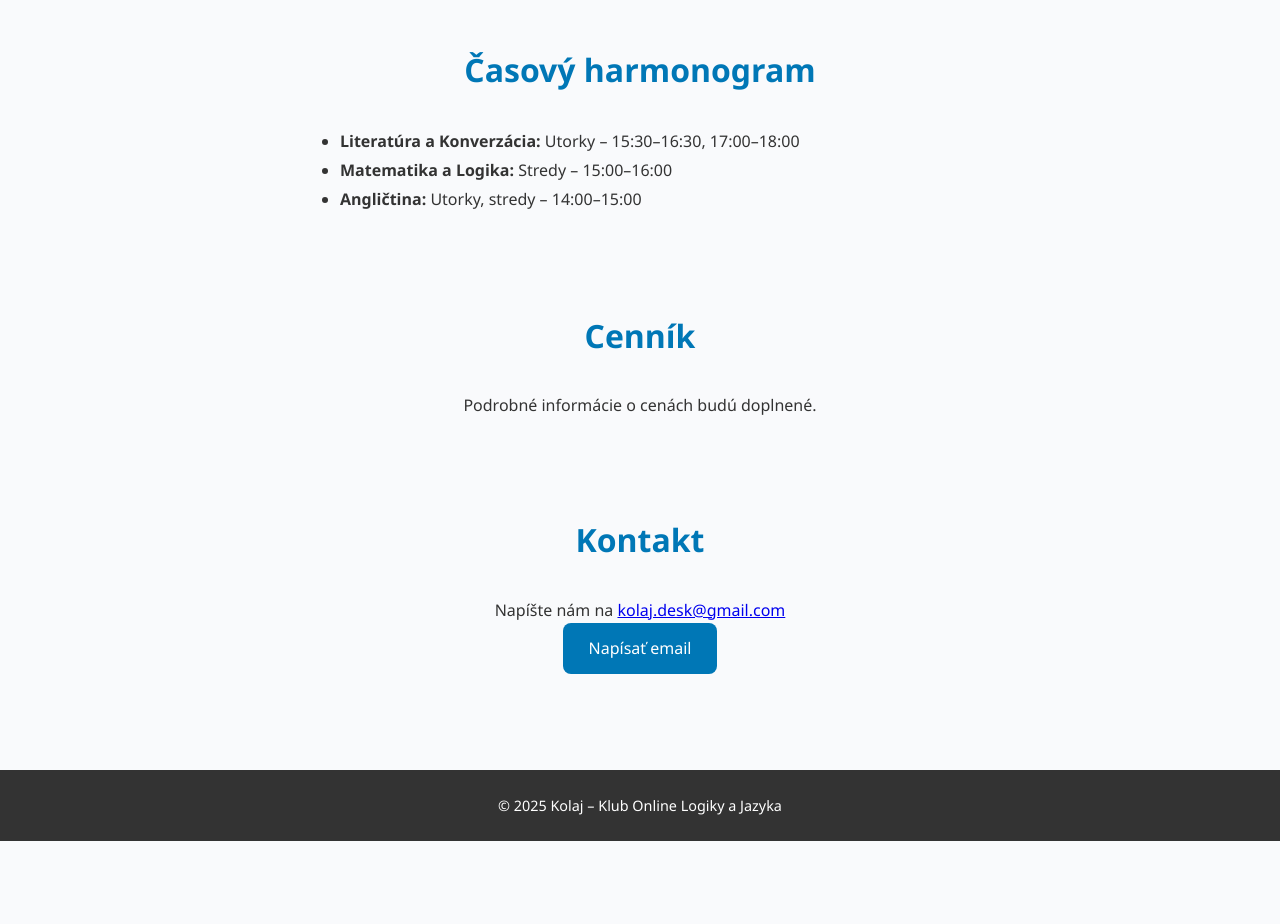
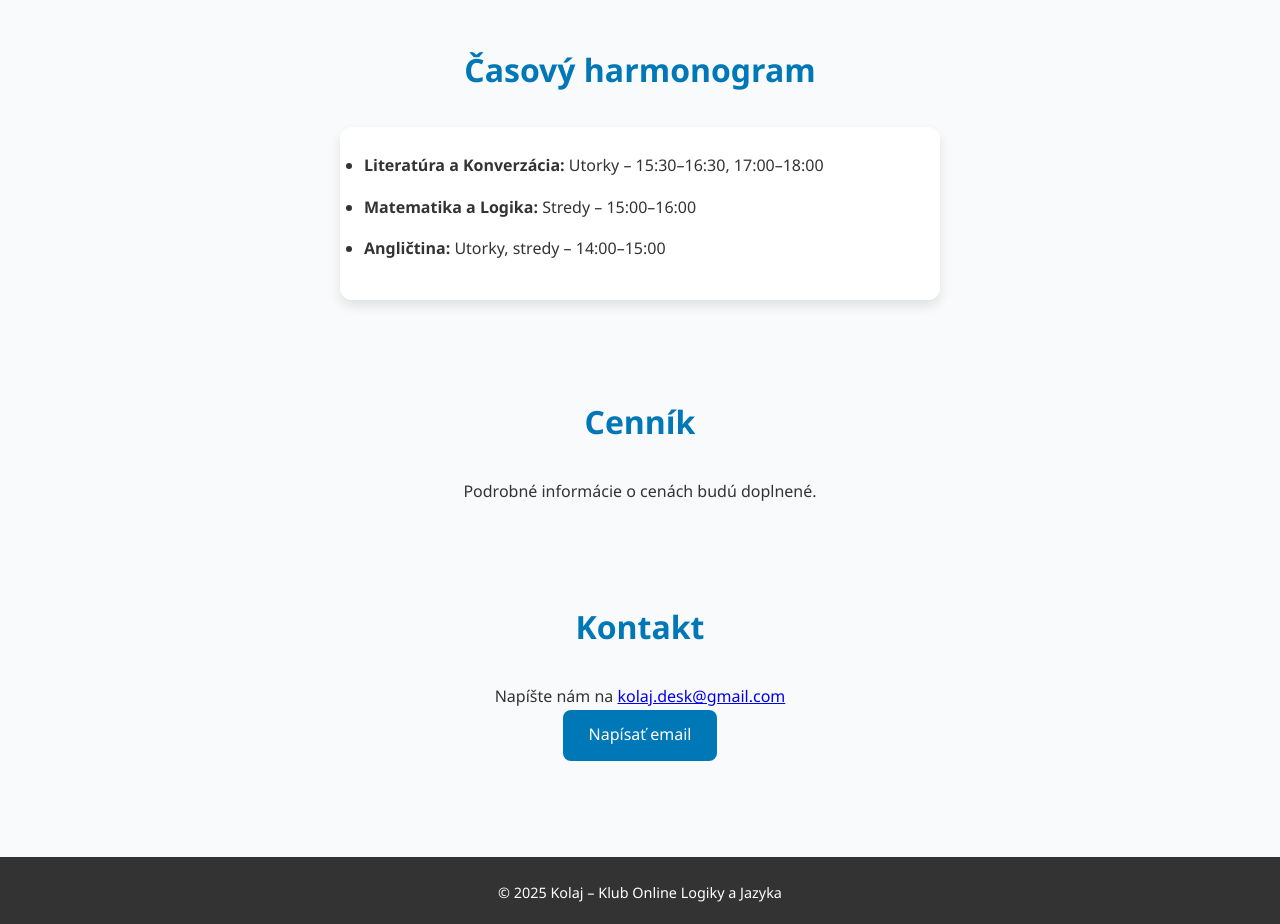
Before and after one commit to jackfrost315/Kolaj-3, a plain HTML site: page index.html in a window 1280 px wide. Shown: the part 1880-2804 px from the top of the page. Before the commit the page ends 2721 px from the top, so only its background shows below. Drawn offline with Linux system fonts and the light colour scheme.

Commit message:
Update style.css

```diff
--- a/style.css
+++ b/style.css
@@ -38,11 +38,12 @@ header {
   color: white;
   text-decoration: none;
   border-radius: 8px;
-  transition: background .3s;
+  transition: background .3s, transform .2s;
 }
 
 .button:hover {
   background: #023e8a;
+  transform: translateY(-2px);
 }
 
 /* Nav */
@@ -149,6 +150,18 @@ section h2 {
   color: #023e8a;
 }
 
+/* Schedule */
+#cas ul {
+  background: white;
+  padding: 1.5rem;
+  border-radius: 12px;
+  box-shadow: 0 6px 12px rgba(0,0,0,0.1);
+}
+
+#cas li {
+  margin-bottom: .8rem;
+}
+
 /* Footer */
 footer {
   background: #333;
```
